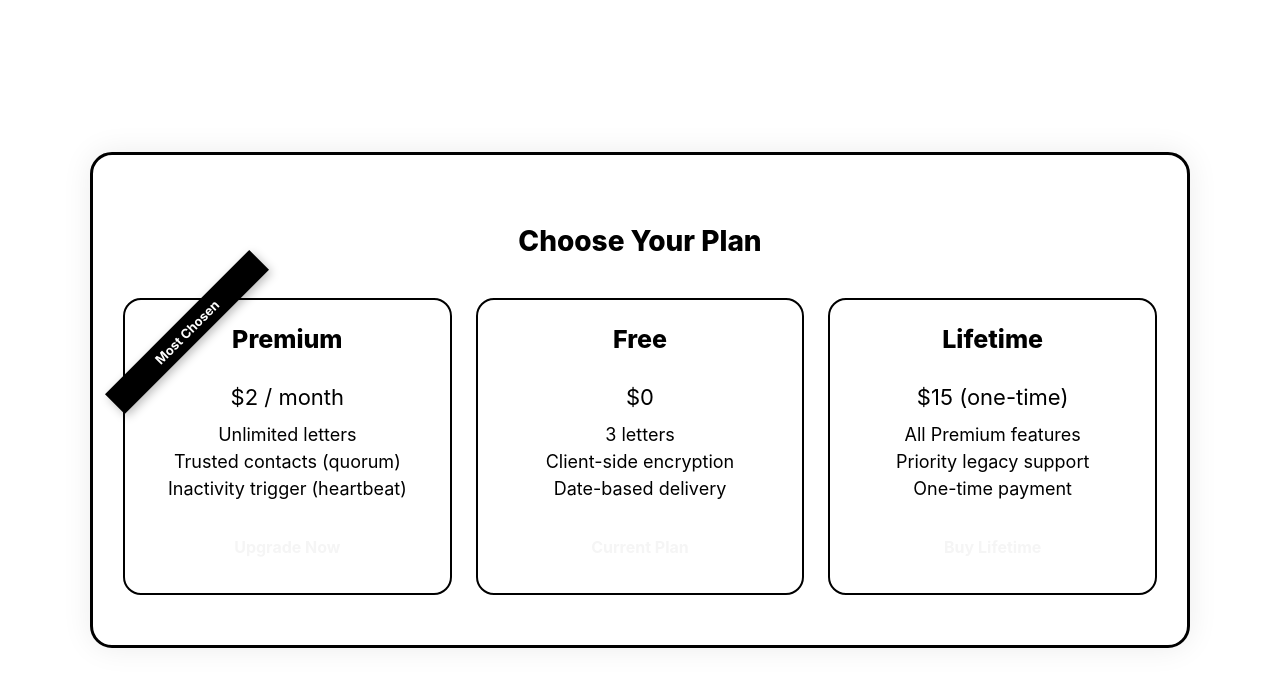
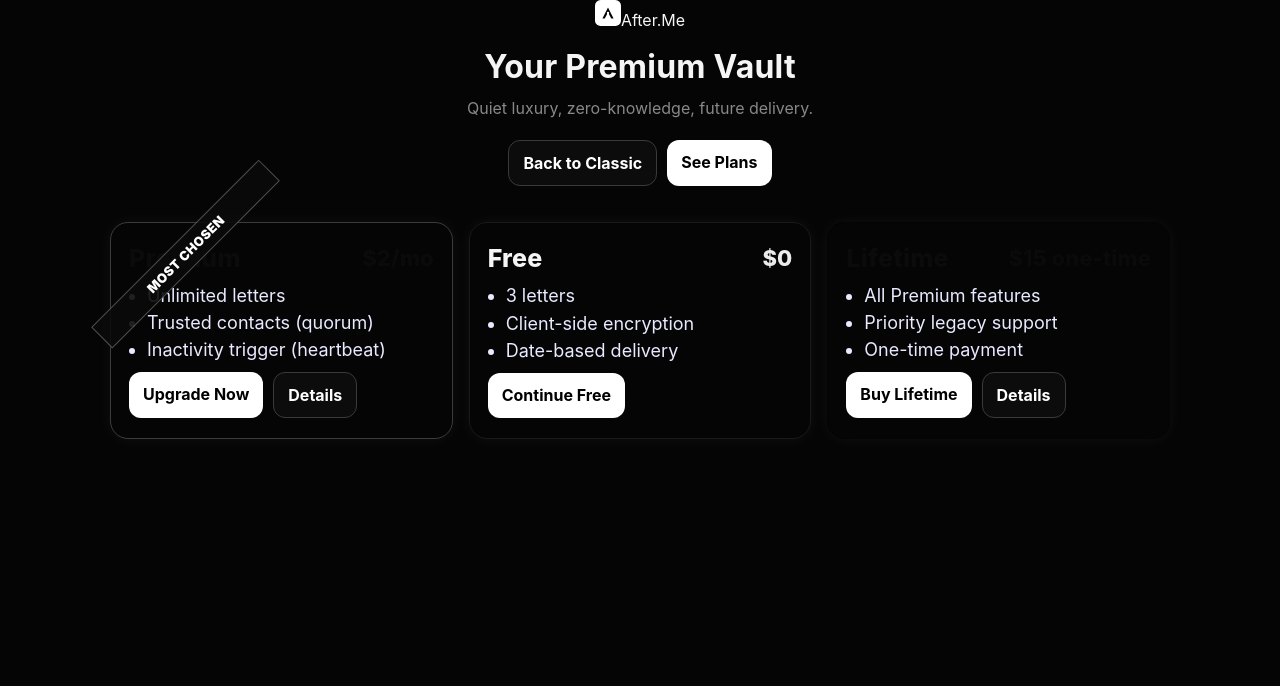
Before and after one commit to emirusmaximus/after-me-starter, a Next.js app: page /dashboard in a window 1280 px wide. Shown: the top 686 px of the page. Built offline with nearby package versions, Linux system fonts and the light colour scheme.

Commit message:
Update page.tsx

```diff
--- a/app/dashboard/page.tsx
+++ b/app/dashboard/page.tsx
@@ -1,159 +1,280 @@
 "use client";
+
 import Link from "next/link";
-import { motion } from "framer-motion";
+import { useEffect, useState } from "react";
+import { motion, AnimatePresence } from "framer-motion";
+import { supabase } from "@/lib/supabaseClient";
 
-export default function DashboardPage() {
+/**
+ * After.Me — Premium Dashboard (separate route, does NOT touch /dashboard)
+ * - Purple/blue premium gradient
+ * - Gold shimmer for Lifetime
+ * - Diagonal "Most Chosen" ribbon on Premium
+ * - Hover glow, clean typography (title 28–32px, plan 25px, features 18px)
+ * - Prices (UPDATED): Premium $2/mo, Lifetime $15 one-time
+ */
+
+export default function PremiumDashboardPage() {
+  const [ready, setReady] = useState(true); // İstersen auth guard'ı aç
+  // Auth guard istersen aç:
+  // useEffect(() => {
+  //   let cancel = false;
+  //   (async () => {
+  //     const { data } = await supabase.auth.getUser();
+  //     if (!cancel) {
+  //       if (!data.user) window.location.replace("/login?redirectTo=/dashboard/premium");
+  //       else setReady(true);
+  //     }
+  //   })();
+  //   return () => { cancel = true; };
+  // }, []);
+
+  if (!ready) {
+    return <main className="shell"><div className="loading">Loading…</div></main>;
+  }
+
   return (
-    <main className="dashboard-wrap">
-      <div className="outer-box">
-        <h1 className="title">Choose Your Plan</h1>
+    <main className="shell">
+      {/* HERO */}
+      <motion.section
+        className="hero"
+        initial={{ opacity: 0, y: 16 }}
+        animate={{ opacity: 1, y: 0 }}
+        transition={{ duration: 0.35 }}
+      >
+        <div className="container hero-in">
+          <Link href="/" className="brand" title="Back to Home">
+            <img src="/logo.svg" width={26} height={26} alt="After.Me" />
+            <span>After.Me</span>
+          </Link>
 
-        <div className="plans">
-          {/* PREMIUM */}
-          <div className="plan-card premium">
-            <div className="ribbon">Most Chosen</div>
-            <h2>Premium</h2>
-            <p className="price">$2 / month</p>
-            <ul>
-              <li>Unlimited letters</li>
-              <li>Trusted contacts (quorum)</li>
-              <li>Inactivity trigger (heartbeat)</li>
-            </ul>
-            <Link href="#" className="btn">Upgrade Now</Link>
+          <h1 className="title">Your Premium Vault</h1>
+          <p className="sub">Quiet luxury, zero-knowledge, future delivery.</p>
+
+          <div className="cta">
+            <Link href="/dashboard" className="btn ghost">Back to Classic</Link>
+            <Link href="#plans" className="btn solid">See Plans</Link>
           </div>
+        </div>
+      </motion.section>
+
+      {/* PLANS */}
+      <section id="plans" className="section">
+        <div className="container plans-3">
+          {/* PREMIUM — Most Chosen */}
+          <PlanCard
+            variant="premium"
+            ribbon="Most Chosen"
+            title="Premium"
+            price="$2/mo"
+            features={[
+              "Unlimited letters",
+              "Trusted contacts (quorum)",
+              "Inactivity trigger (heartbeat)",
+            ]}
+            cta="Upgrade Now"
+            href="/dashboard/upgrade?plan=premium"
+          />
 
           {/* FREE */}
-          <div className="plan-card free">
-            <h2>Free</h2>
-            <p className="price">$0</p>
-            <ul>
-              <li>3 letters</li>
-              <li>Client-side encryption</li>
-              <li>Date-based delivery</li>
-            </ul>
-            <Link href="#" className="btn">Current Plan</Link>
-          </div>
+          <PlanCard
+            variant="free"
+            title="Free"
+            price="$0"
+            features={[
+              "3 letters",
+              "Client-side encryption",
+              "Date-based delivery",
+            ]}
+            cta="Continue Free"
+            href="/dashboard/upgrade?plan=free"
+          />
 
-          {/* LIFETIME */}
-          <div className="plan-card lifetime">
-            <h2>Lifetime</h2>
-            <p className="price">$15 (one-time)</p>
-            <ul>
-              <li>All Premium features</li>
-              <li>Priority legacy support</li>
-              <li>One-time payment</li>
-            </ul>
-            <Link href="#" className="btn">Buy Lifetime</Link>
-          </div>
+          {/* LIFETIME — Gold shimmer */}
+          <PlanCard
+            variant="lifetime"
+            title="Lifetime"
+            price="$15 one-time"
+            features={[
+              "All Premium features",
+              "Priority legacy support",
+              "One-time payment",
+            ]}
+            cta="Buy Lifetime"
+            href="/dashboard/upgrade?plan=lifetime"
+          />
         </div>
-      </div>
+      </section>
 
+      {/* STYLES */}
       <style jsx>{`
-        .dashboard-wrap {
-          min-height: 100vh;
-          background: #fff;
-          display: flex;
-          justify-content: center;
-          align-items: center;
-          padding: 40px 20px;
+        /* ---------- Tokens ---------- */
+        :root{
+          --bg:#07060c;         /* koyu morumsu-siyah */
+          --fg:#f6f6f9;
+          --muted:#cfcfe6;
+          --card:#0d0c14;
+          --border:#1b1930;
+          --glow:0 0 24px rgba(255,255,255,.07), 0 0 1px rgba(255,255,255,.18) inset;
+
+          /* Premium gradients */
+          --grad-premium: linear-gradient(160deg, #6C63FF 0%, #8A7CFF 100%);
+          --grad-free: linear-gradient(160deg, #181826 0%, #24243a 100%);
+          --grad-lifetime: linear-gradient(160deg, #F2C94C 0%, #F9E79F 100%);
         }
 
-        .outer-box {
-          background: #fff;
-          border: 3px solid #000;
-          border-radius: 22px;
-          max-width: 1100px;
-          width: 100%;
-          padding: 50px 30px;
-          text-align: center;
-          box-shadow: 0 0 30px rgba(0,0,0,0.08);
+        body{ background:var(--bg); color:var(--fg); }
+        .container{ max-width:1100px; margin:0 auto; padding:0 20px; }
+
+        /* ---------- Hero ---------- */
+        .hero{
+          padding:56px 0 32px;
+          position:relative;
+          background:
+            radial-gradient(60% 50% at 50% 0%, rgba(138,124,255,.15), transparent 65%),
+            radial-gradient(30% 25% at 15% 0%, rgba(108,99,255,.18), transparent 60%);
+          border-bottom:1px solid rgba(255,255,255,.06);
+        }
+        .hero-in{ display:grid; gap:12px; place-items:center; text-align:center; }
+        .brand{ display:inline-flex; align-items:center; gap:10px; color:#fff; opacity:.95; text-decoration:none; }
+        .title{ font-size:32px; line-height:1.18; margin:6px 0 0; letter-spacing:.2px; }
+        .sub{ color:var(--muted); margin:0; }
+        .cta{ margin-top:10px; display:flex; gap:10px; flex-wrap:wrap; justify-content:center; }
+        .btn{ border-radius:12px; padding:12px 16px; font-weight:800; letter-spacing:.2px; transition:.18s }
+        .btn.solid{ background:#fff; color:#09090b }
+        .btn.ghost{ border:1px solid #343455; color:#fff; background:#0c0c18 }
+
+        /* ---------- Section ---------- */
+        .section{ padding:36px 0 44px; }
+
+        /* ---------- Plans Row ---------- */
+        .plans-3{
+          display:grid;
+          grid-template-columns:repeat(3,1fr);
+          gap:16px;
+          align-items:stretch;
+        }
+        .plan{
+          position:relative;
+          border-radius:18px;
+          padding:20px 18px;
+          border:1px solid var(--border);
+          background:var(--card);
+          box-shadow:0 0 16px rgba(255,255,255,.05);
+          transition:transform .25s, box-shadow .25s, filter .25s;
+          display:grid; gap:12px;
+        }
+        .plan:hover{
+          transform:translateY(-5px);
+          box-shadow:0 0 30px rgba(138,124,255,.2);
+          filter:saturate(1.06);
+        }
+        .hdr{ display:flex; justify-content:space-between; align-items:center; }
+        .title4{ margin:0; font-weight:800; font-size:25px; letter-spacing:.2px; }
+        .price{ font-weight:800; opacity:.96; font-size:22px; }
+
+        ul{ margin:0; padding-left:18px; color:#e9e9ff; display:grid; gap:6px; }
+        li{ font-size:18px; }
+
+        .cta-row{ display:flex; gap:10px; flex-wrap:wrap; }
+        .btn.small{ padding:10px 14px; border-radius:10px; font-weight:800; }
+        .ghost{ border:1px solid rgba(255,255,255,.18); color:#fff; background:#101022; }
+        .solid{ background:#fff; color:#111; }
+
+        /* Variants */
+        .premium{
+          background:var(--grad-premium);
+          color:#0b0b0b;
+          border-color:rgba(255,255,255,.22);
+        }
+        .premium .ghost{ border-color:rgba(0,0,0,.28); color:#0b0b0b; background:rgba(255,255,255,.72); }
+        .premium .solid{ background:#0b0b0b; color:#fff; }
+
+        .free{
+          background:var(--grad-free);
         }
 
-        .title {
-          font-size: 28px;
-          margin-bottom: 40px;
-          color: #000;
-          font-weight: 800;
+        .lifetime{
+          background:var(--grad-lifetime);
+          color:#0b0b0b;
+          border-color:rgba(0,0,0,.15);
+          overflow:hidden;
+        }
+        .lifetime:before{
+          content:"";
+          position:absolute; inset:0;
+          background: linear-gradient(110deg, transparent 0%, rgba(255,255,255,.38) 20%, transparent 43%);
+          transform: translateX(-120%);
+          animation: shimmer 3.2s ease-in-out infinite;
+        }
+        @keyframes shimmer{
+          0%{ transform: translateX(-120%) }
+          60%{ transform: translateX(120%) }
+          100%{ transform: translateX(120%) }
         }
 
-        .plans {
-          display: grid;
-          grid-template-columns: repeat(3, 1fr);
-          gap: 24px;
+        /* Ribbon — diagonal */
+        .ribbon{
+          position:absolute;
+          top:16px;
+          left:-44px;
+          transform:rotate(-45deg);
+          background:rgba(11,11,11,.9);
+          color:#fff;
+          padding:6px 66px;
+          font-size:13px;
+          font-weight:900;
+          letter-spacing:.4px;
+          border:1px solid rgba(255,255,255,.28);
+          box-shadow:var(--glow);
+          text-transform:uppercase;
         }
 
-        .plan-card {
-          position: relative;
-          background: #fff;
-          border: 2px solid #000;
-          border-radius: 18px;
-          padding: 24px 20px;
-          display: flex;
-          flex-direction: column;
-          align-items: center;
-          text-align: center;
-          transition: transform 0.25s ease, box-shadow 0.25s ease;
-        }
-
-        .plan-card:hover {
-          transform: translateY(-6px);
-          box-shadow: 0 8px 30px rgba(0,0,0,0.1);
-        }
-
-        .plan-card h2 {
-          font-size: 25px;
-          font-weight: 800;
-          color: #000;
-          margin: 0 0 8px;
-        }
-
-        .price {
-          font-size: 22px;
-          color: #000;
-          margin-bottom: 14px;
-        }
-
-        ul {
-          list-style: none;
-          padding: 0;
-          margin: 0 0 20px;
-        }
-        ul li {
-          color: #000;
-          font-size: 18px;
-          margin-bottom: 6px;
-        }
-
-        .btn {
-          background: #000;
-          color: #fff;
-          text-decoration: none;
-          padding: 10px 18px;
-          border-radius: 10px;
-          font-weight: 700;
-          transition: background 0.2s;
-        }
-        .btn:hover { background: #333; }
-
-        /* Ribbon (çapraz köşe) */
-        .ribbon {
-          position: absolute;
-          top: 18px;
-          left: -40px;
-          transform: rotate(-45deg);
-          background: #000;
-          color: #fff;
-          padding: 6px 60px;
-          font-size: 13px;
-          font-weight: 700;
-          box-shadow: 0 4px 10px rgba(0,0,0,0.25);
-        }
-
-        @media (max-width: 900px) {
-          .plans { grid-template-columns: 1fr; }
-          .outer-box { padding: 30px 20px; }
+        /* Responsive */
+        @media (max-width: 960px){
+          .plans-3{ grid-template-columns:1fr; }
         }
       `}</style>
     </main>
   );
 }
+
+/* ---------- Components ---------- */
+
+function PlanCard({
+  variant,
+  title,
+  price,
+  features,
+  cta,
+  href,
+  ribbon,
+}: {
+  variant: "premium" | "free" | "lifetime";
+  title: string;
+  price: string;
+  features: string[];
+  cta: string;
+  href: string;
+  ribbon?: string;
+}) {
+  return (
+    <div className={`plan ${variant}`}>
+      {ribbon && <div className="ribbon">{ribbon}</div>}
+
+      <div className="hdr">
+        <h4 className="title4">{title}</h4>
+        <div className="price">{price}</div>
+      </div>
+
+      <ul>{features.map((f, i) => <li key={i}>{f}</li>)}</ul>
+
+      <div className="cta-row">
+        <Link className="btn solid small" href={href}>{cta}</Link>
+        {variant !== "free" && (
+          <Link className="btn ghost small" href="/dashboard/plan">Details</Link>
+        )}
+      </div>
+    </div>
+  );
+}
```
